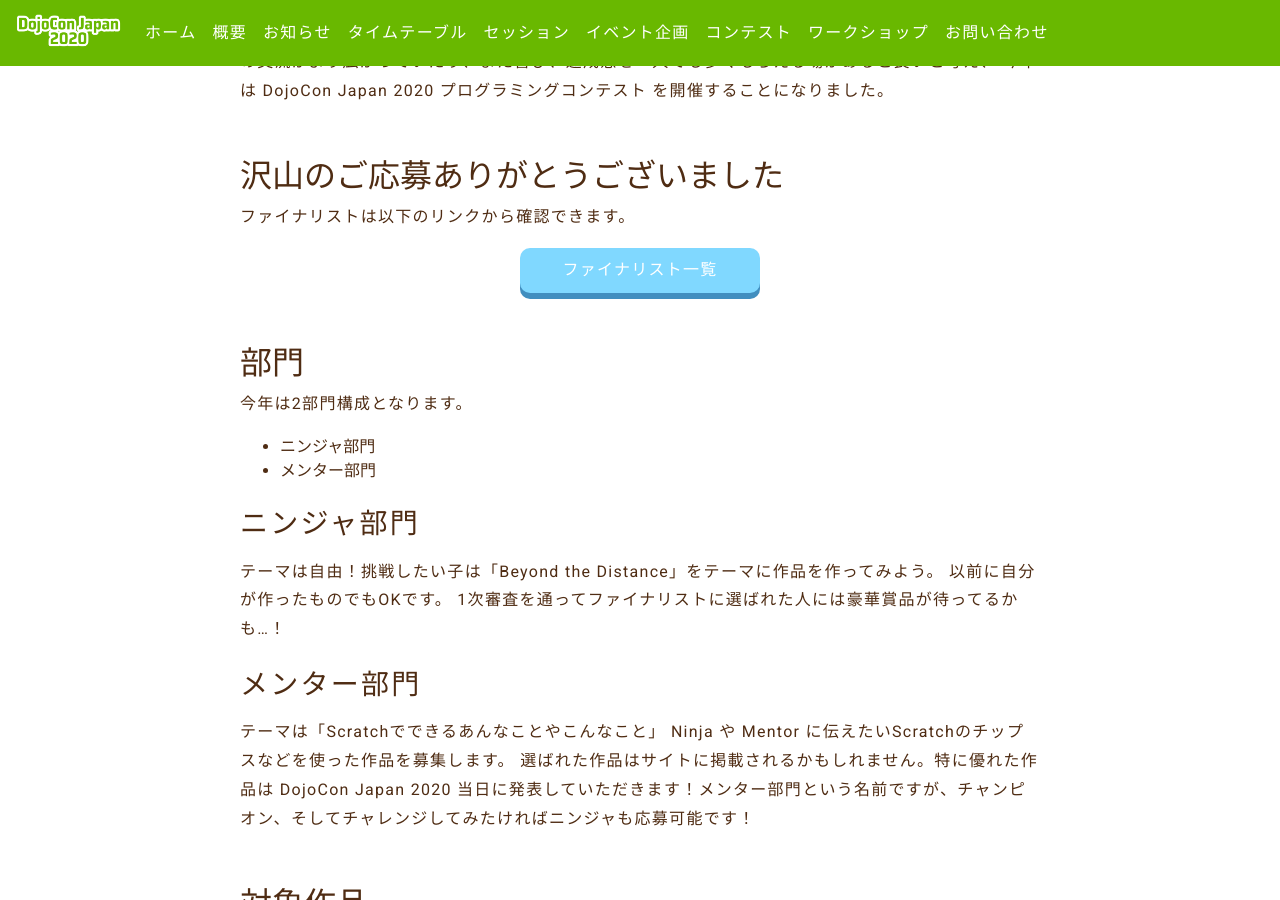
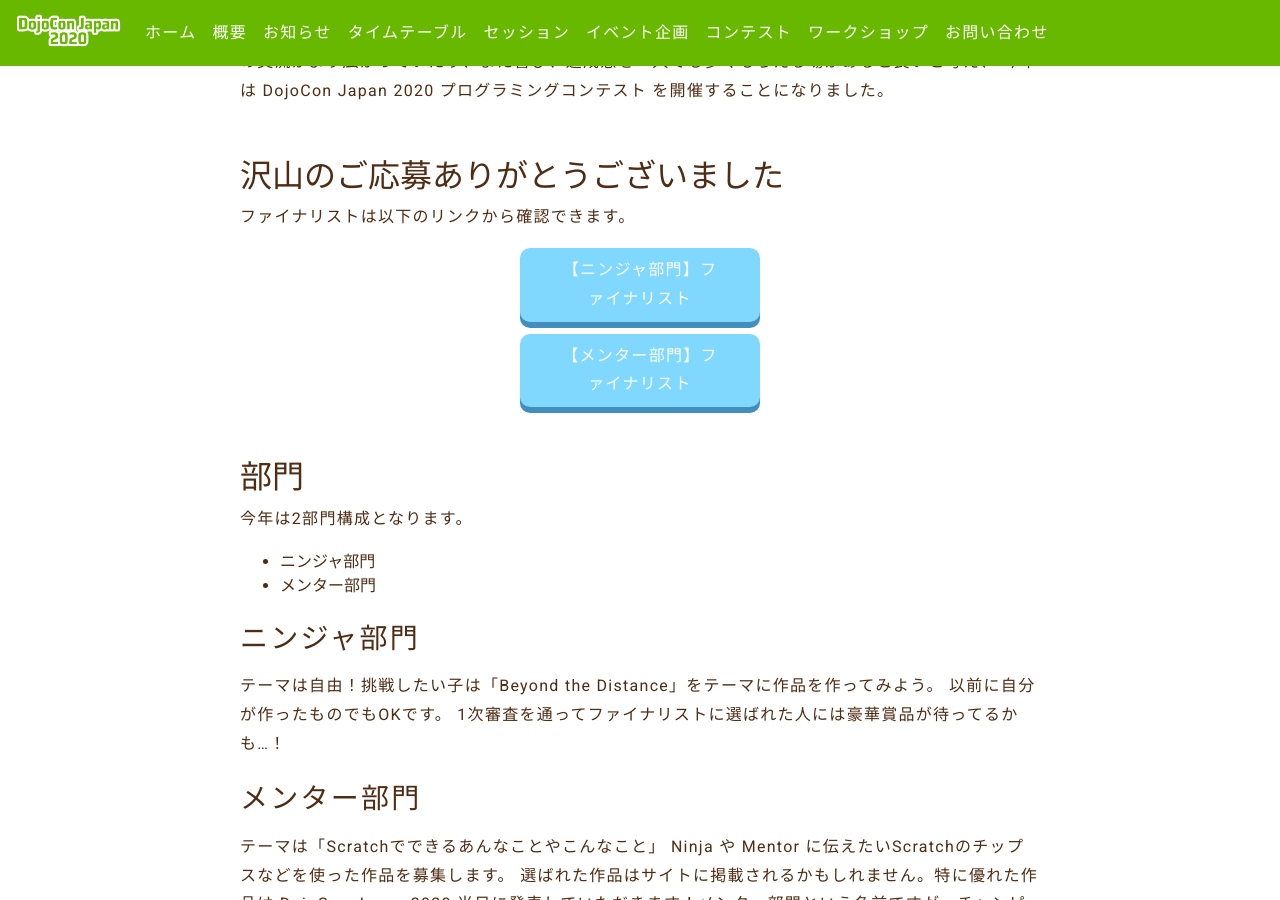
Before and after one commit to coderdojo-japan/dojocon2020.coderdojo.jp, a Jekyll site: the page built from contest.md, in a window 1280 px wide and 900 px high, scrolled down 493 px. Built offline with Jekyll 4.4.1, drawn with Linux system fonts in a browser that asks for light colours; nearby versions of some CDN libraries; some web fonts are replaced.

Commit message:
💡 メンター部門のファイナリストへのリンクを追加

```diff
--- a/contest.md
+++ b/contest.md
@@ -15,7 +15,8 @@
 
 ファイナリストは以下のリンクから確認できます。
 
-<a href="/posts/8/" class="button" rel="noopener">ファイナリスト一覧</a>
+<a href="/posts/8/" class="button" rel="noopener">【ニンジャ部門】ファイナリスト</a>
+<a href="/posts/10/" class="button" rel="noopener">【メンター部門】ファイナリスト</a>
 
 ## 部門
 
```
